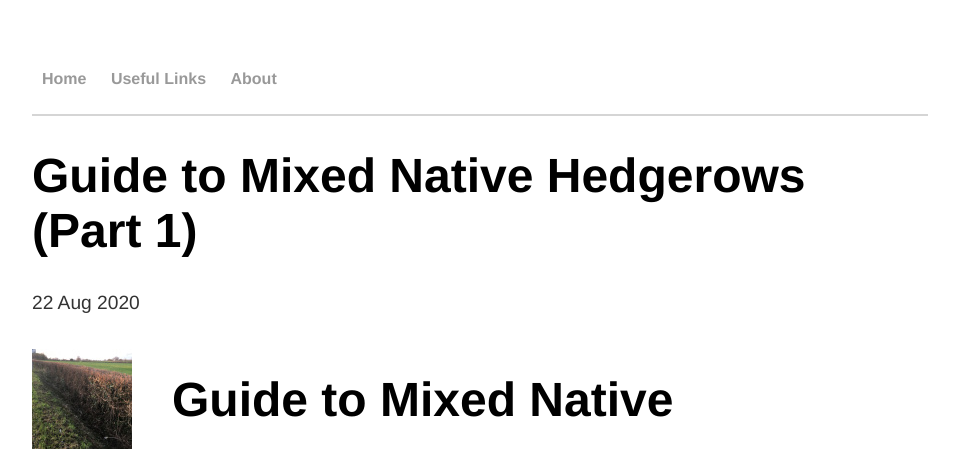
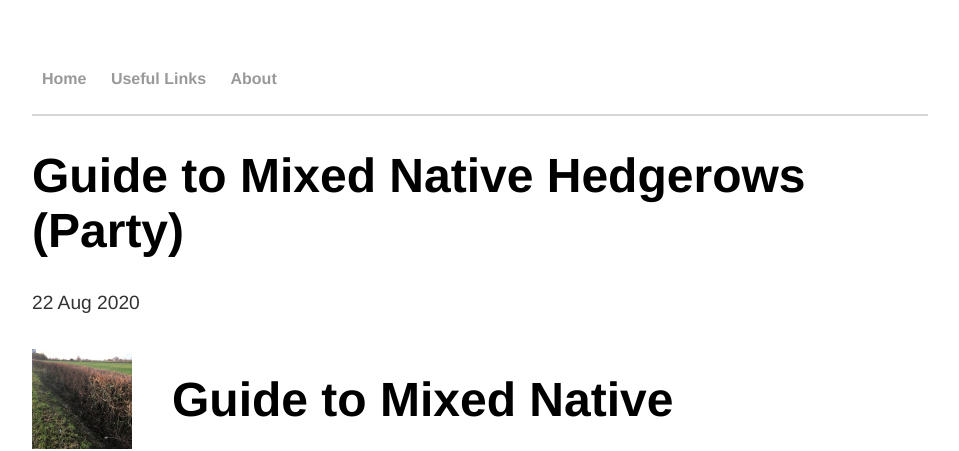
Before and after one commit to Quixoty/ORIG, a Jekyll site: the page built from _posts/2020-08-22-Guide to mixed native hedgerows (part 1).md, in a window 1280 px wide. Shown: the top 451 px of the page, without its empty margins (160-1119 px from the left). Built offline with Jekyll 4.4.1, drawn with Linux system fonts in a browser that asks for light colours.

Commit message:
Update 2020-08-22-Guide to mixed native hedgerows (part 1).md

```diff
--- a/_posts/2020-08-22-Guide to mixed native hedgerows (part 1).md
+++ b/_posts/2020-08-22-Guide to mixed native hedgerows (part 1).md
@@ -1,7 +1,7 @@
 ---
 layout: post
 
-title: "Guide to Mixed Native Hedgerows (Part 1)"
+title: "Guide to Mixed Native Hedgerows (Party)"
 
 
 date: 2020-08-22
```
